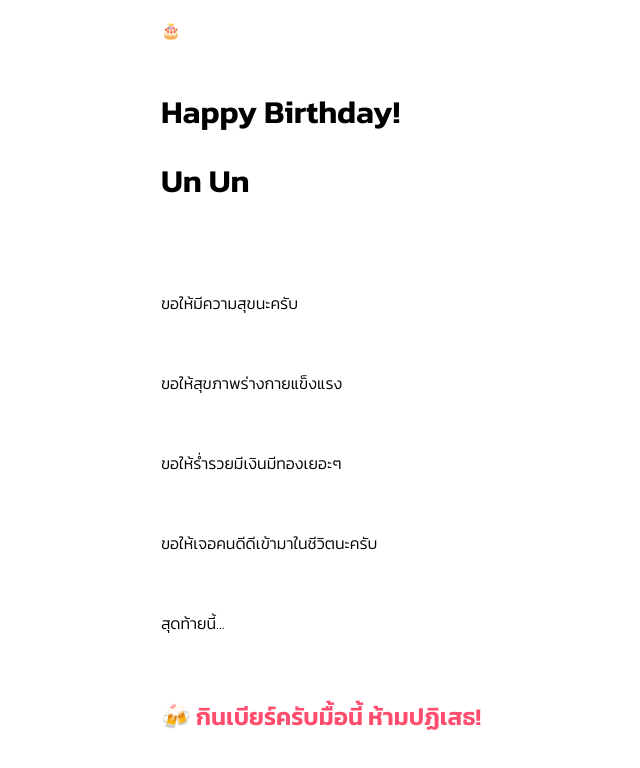
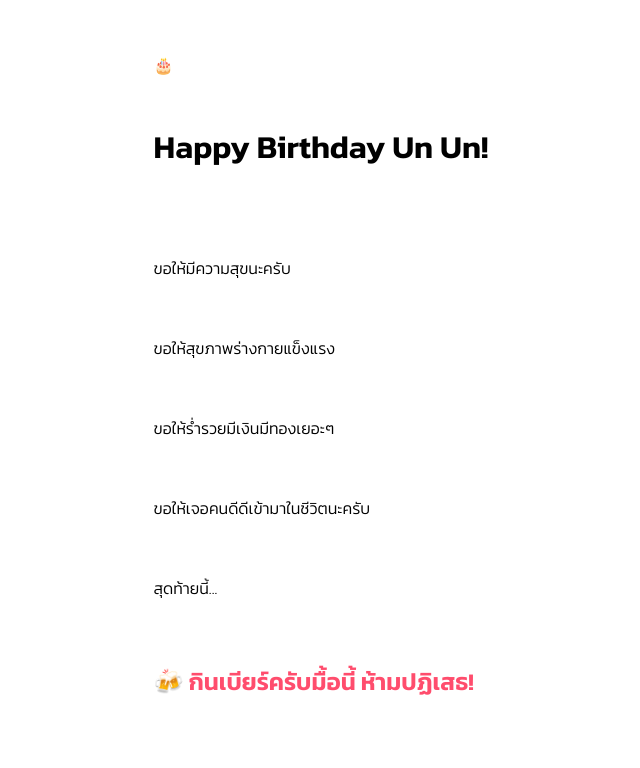
Before and after one commit to korosarita-wq/hbd, a plain HTML site: page index.html in a window 1280 px wide. Shown: the whole page, without its empty margins (319-959 px from the left). Drawn offline with Linux system fonts and the light colour scheme.

Commit message:
Update index.html

```diff
--- a/index.html
+++ b/index.html
@@ -23,8 +23,7 @@
         <div id="countdown">3</div>
         <div id="wish-content">
             <div class="heart">🎂</div>
-            <h1>Happy Birthday!</h1>
-            <h1> Un Un</h1>
+            <h1>Happy Birthday Un Un!</h1>
             <div id="messages">
                 <p class="wish-text">ขอให้มีความสุขนะครับ</p>
                 <p class="wish-text">ขอให้สุขภาพร่างกายแข็งแรง</p>
```
